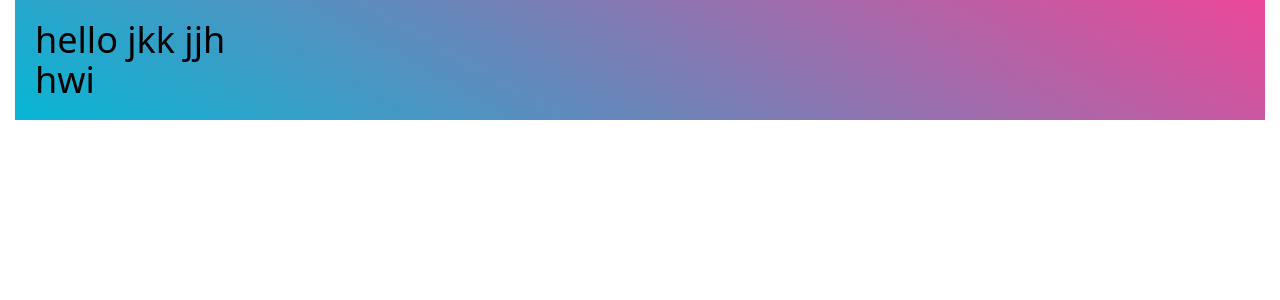
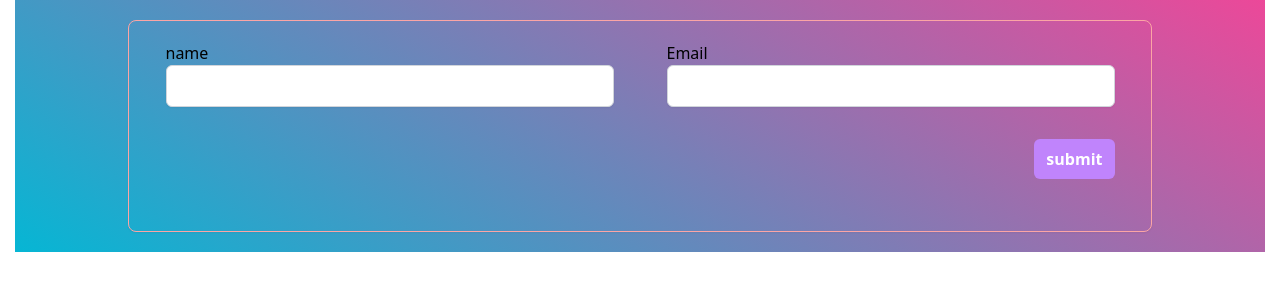
Before and after one commit to Programmer-Manik/React-Reusable-Components, a React (Vite) app: page / in a window 1280 px wide. Shown: the top 300 px of the page. Built offline with nearby package versions, Linux system fonts and the light colour scheme.

Commit message:
input elements data pas

```diff
--- a/src/App.tsx
+++ b/src/App.tsx
@@ -3,7 +3,8 @@
 // import { FormEvent, useState } from "react"
 //import NormalForm from "./Components/NormalForm/NormalForm"
 // import Modal from "./Components/Ui/Modal";
-import {Form, FormSection, FormSubmit} from "./Components/ReusableForm";
+import {  useForm } from "react-hook-form";
+import {Form, FormSection, FormSubmit, Input} from "./Components/ReusableForm";
 import Container from "./Components/Ui/Container";
 
 function App() {
@@ -42,11 +43,28 @@
   // )
 
   // form component structure function
-
+  const { handleSubmit, register, formState:{errors}} = useForm();
+  const FormOnSubmit = (data: any) => {
+    console.log(data)
+  }
   return (
     <Container>
-      <Form>
-        <FormSection />
+      <Form double={true} onSubmit={handleSubmit(FormOnSubmit)}>
+        <FormSection>
+          <div className="w-full max-w-md">
+            <label className="block" htmlFor="name">
+              name
+            </label>
+            <input
+              className="w-full"
+              type="text"
+              id="name"
+              {...register("name")}
+            />
+            {errors.name && <span className="text-xs text-red-500">{errors.name.message}</span>}
+          </div>
+          <Input type='email' label="Email" errors={errors} register={register('email')}/>
+        </FormSection>
         <FormSubmit />
       </Form>
     </Container>
--- a/src/Components/ReusableForm/Form.tsx
+++ b/src/Components/ReusableForm/Form.tsx
@@ -1,9 +1,19 @@
+import { createContext } from "react";
+import cn from "../../Utils/cn";
 
-
-export const Form = ({children}) => {
+export const FormElementContext = createContext<{double:boolean} | null>(null);
+export const Form = ({children,onSubmit,double}) => {
    return (
-     <div>
-      <h1>{children}</h1>
-     </div>
+      <FormElementContext.Provider value={{double}}>
+     <form
+     onSubmit={onSubmit}
+     className={cn("border border-red-300 rounded-lg shadow-sm  p-5 mx-auto", {
+      "max-w-5xl": double,
+      "max-w-md": !double,
+    })}
+     >
+      {children}
+     </form>
+     </FormElementContext.Provider>
    );
 };
--- a/src/Components/ReusableForm/FormSection.tsx
+++ b/src/Components/ReusableForm/FormSection.tsx
@@ -1,8 +1,16 @@
+import { useContext } from "react";
+import cn from "../../Utils/cn";
+import { FormElementContext } from ".";
 
-export const FormSection = () => {
+export const FormSection = ({children}) => {
+   const { double} = useContext(FormElementContext);
    return (
-      <div>
-         <h1>hello jkk jjh</h1>
+      <div
+      className={cn(" gap-5 grid grid-cols-1  justify-items-center", {
+         "md:grid-cols-2": double,
+       })}
+      >
+         {children}
       </div>
    );
 };
--- a/src/Components/ReusableForm/FormSubmit.tsx
+++ b/src/Components/ReusableForm/FormSubmit.tsx
@@ -1,8 +1,21 @@
+import { useContext } from "react";
+import { FormElementContext } from ".";
+import cn from "../../Utils/cn";
+import Button from "../Ui/Button";
 
 export const FormSubmit = () => {
+   const { double} = useContext(FormElementContext);
    return (
-      <div>
-         <h1>hwi</h1>
+      <div
+        className={cn("grid grid-cols-1 justify-items-center gap-5 my-8 ", {
+          "md:grid-cols-2": double,
+        })}
+      >
+        <div className="w-full max-w-md col-start-1 md:col-start-2 flex justify-end">
+          <Button className="w-full md:w-fit" type="submit">
+            submit
+          </Button>
+        </div>
       </div>
    );
 };
--- /dev/null
+++ b/src/Components/ReusableForm/Input.tsx
@@ -0,0 +1,17 @@
+
+export const Input = ({label, register, errors, type}) => {
+   return (
+         <div className="w-full max-w-md">
+          <label className="block" htmlFor="name">
+            {label}
+          </label>
+          <input
+            className="w-full"
+            type={type}
+            id="name"
+            {...register}
+          />
+          {errors.name && <span className="text-xs text-red-500">{errors.name.message}</span>}
+        </div>
+   );
+};
--- a/src/Components/ReusableForm/index.ts
+++ b/src/Components/ReusableForm/index.ts
@@ -1,3 +1,4 @@
 export * from './Form';
 export * from './FormSection';
 export * from './FormSubmit';
+export * from './Input';
```
Also changed, not shown: src/Components/Type/Form.Type.ts (added), src/Components/Type/index.ts (added).
